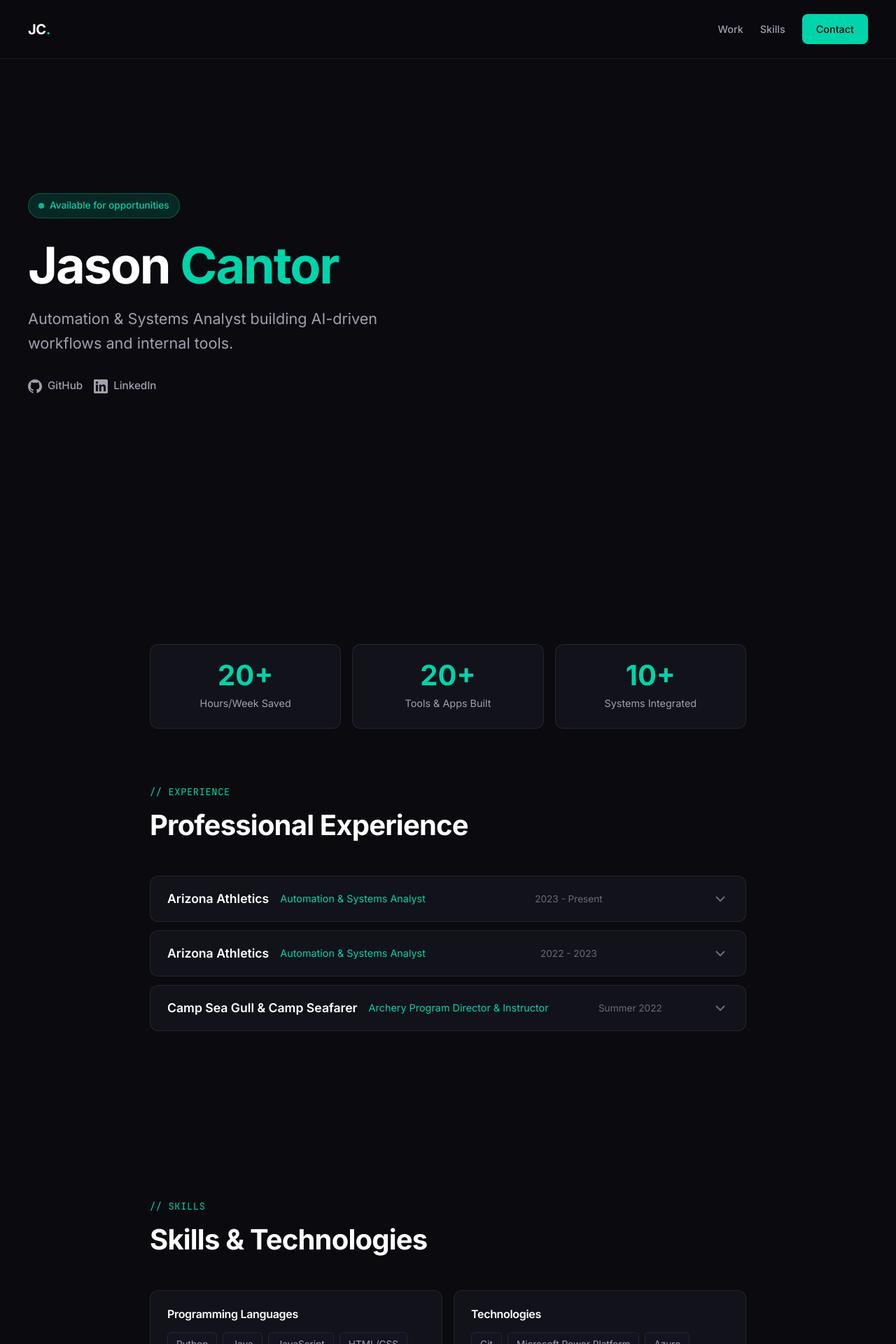
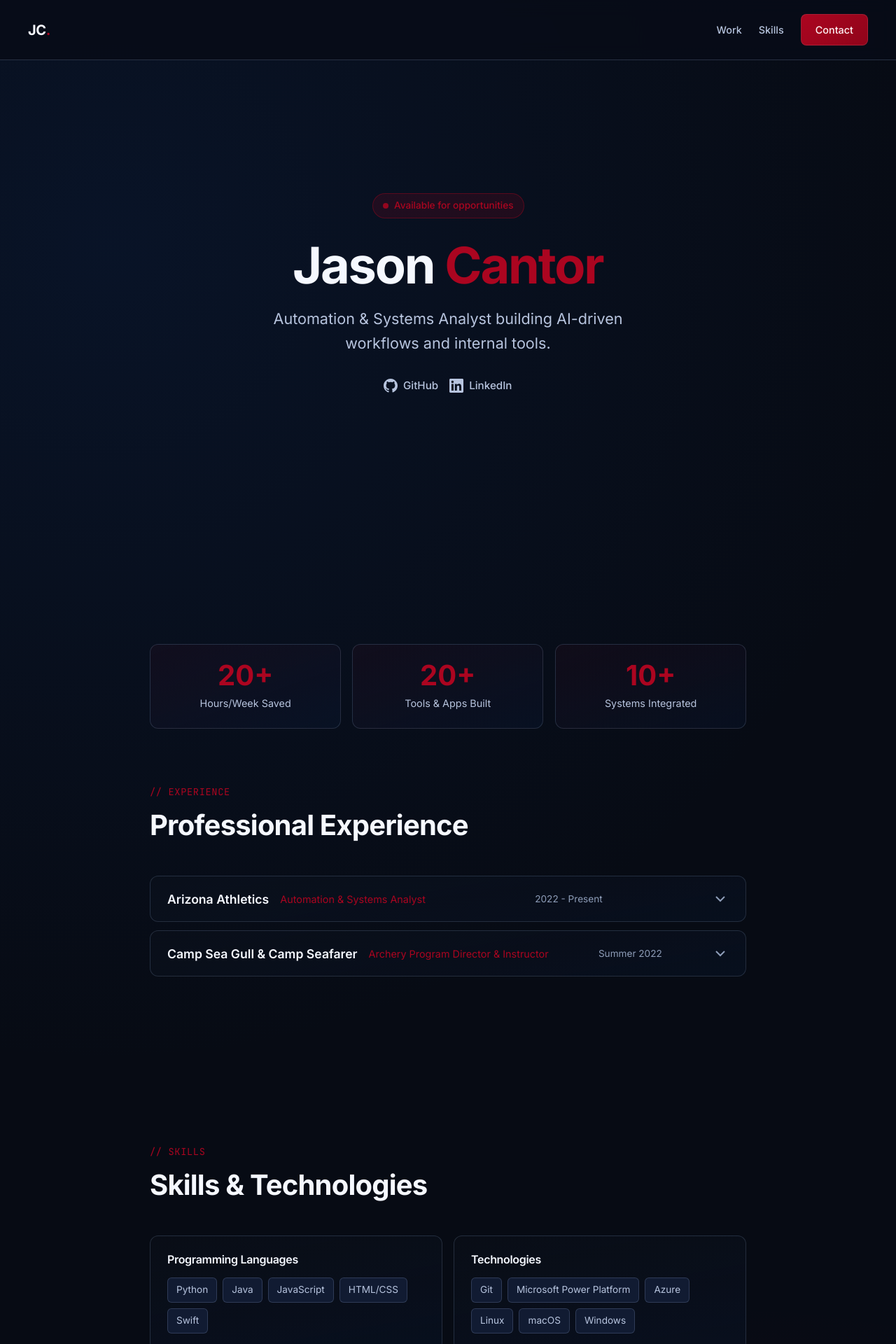
Before and after one commit to jasoncantor/jasoncantorcom, a React (Vite) app: page / in a window 1280 px wide. Shown: the top 1920 px of the page at 70% size. Built offline with nearby package versions, Linux system fonts and the light colour scheme.

Commit message:
Implement Arizona experience updates

```diff
--- a/src/App.jsx
+++ b/src/App.jsx
@@ -1,7 +1,58 @@
-import { useState } from 'react';
+import { useState, useEffect, useRef } from 'react';
 
-const AccordionItem = ({ company, role, date, description, details, tags, isActive, onClick }) => (
-  <div className={`accordion-item ${isActive ? 'active' : ''}`}>
+const useScrollAnimation = (threshold = 0.1) => {
+  const ref = useRef(null);
+  const [isVisible, setIsVisible] = useState(false);
+
+  useEffect(() => {
+    const element = ref.current;
+    if (!element) return;
+
+    const prefersReducedMotion = window.matchMedia('(prefers-reduced-motion: reduce)').matches;
+    if (prefersReducedMotion) {
+      setIsVisible(true);
+      return;
+    }
+
+    const observer = new IntersectionObserver(
+      ([entry]) => {
+        if (entry.isIntersecting) {
+          setIsVisible(true);
+          observer.unobserve(element);
+        }
+      },
+      { threshold, rootMargin: '0px 0px -50px 0px' }
+    );
+
+    observer.observe(element);
+    return () => observer.disconnect();
+  }, [threshold]);
+
+  return [ref, isVisible];
+};
+
+const AccordionItem = ({
+  company,
+  role,
+  date,
+  description,
+  details,
+  tags,
+  isActive,
+  onClick,
+  variant = 'up',
+  delay = 0,
+  threshold = 0.1
+}) => {
+  const [animationRef, isVisible] = useScrollAnimation(threshold);
+
+  return (
+    <div
+      ref={animationRef}
+      className={`accordion-item animate-on-scroll ${isActive ? 'active' : ''} ${isVisible ? 'visible' : ''}`}
+      data-variant={variant}
+      style={{ '--reveal-delay': `${delay}ms` }}
+    >
       <button className="accordion-header" onClick={onClick}>
         <div className="accordion-left">
           <span className="accordion-company">{company}</span>
@@ -29,9 +80,18 @@ const AccordionItem = ({ company, role, date, description, details, tags, isActi
       </div>
     </div>
   );
+};
 
-const SkillCard = ({ title, skills }) => (
-  <div className="skill-card">
+const SkillCard = ({ title, skills, variant = 'up', delay = 0, threshold = 0.1 }) => {
+  const [animationRef, isVisible] = useScrollAnimation(threshold);
+
+  return (
+    <div
+      ref={animationRef}
+      className={`skill-card animate-on-scroll ${isVisible ? 'visible' : ''}`}
+      data-variant={variant}
+      style={{ '--reveal-delay': `${delay}ms` }}
+    >
       <h3 className="skill-title">{title}</h3>
       <div className="skill-items">
         {skills.map((skill) => (
@@ -40,6 +100,29 @@ const SkillCard = ({ title, skills }) => (
       </div>
     </div>
   );
+};
+
+const AnimatedSection = ({
+  children,
+  className = '',
+  variant = 'up',
+  delay = 0,
+  threshold = 0.1,
+  as: Component = 'div'
+}) => {
+  const [ref, isVisible] = useScrollAnimation(threshold);
+
+  return (
+    <Component
+      ref={ref}
+      className={`animate-on-scroll ${isVisible ? 'visible' : ''} ${className}`.trim()}
+      data-variant={variant}
+      style={{ '--reveal-delay': `${delay}ms` }}
+    >
+      {children}
+    </Component>
+  );
+};
 
 function App() {
   const [activeIndex, setActiveIndex] = useState(null);
@@ -52,28 +135,17 @@ function App() {
     {
       company: "Arizona Athletics",
       role: "Automation & Systems Analyst",
-      date: "2023 - Present",
-      description: "Building custom web apps and automation tools that streamline operations across Athletics departments.",
+      date: "2022 - Present",
+      description: "Building custom web applications and automations that modernize workflows, improve data quality, and support operational decision-making across Athletics.",
       details: [
-        "Designed and developed web applications and automation tools to improve daily operations",
-        "Built full-stack solutions with Python, JavaScript, HTML/CSS, and Microsoft Power Platform",
-        "Created equipment checkout and inventory systems with dynamic interfaces and automated reporting",
-        "Connected Microsoft 365, Excel, and internal databases via cloud services and APIs for real-time sync"
+        "Designed and developed custom web applications and automation tools that streamlined day-to-day operations across multiple Athletics departments.",
+        "Digitized business receipt submissions using Power Apps and Power Automate, replacing manual intake and standardizing required data.",
+        "Built an automated post-submission workflow that routes, tags, and organizes receipts after upload, improving retrieval, tracking, and staff follow-through.",
+        "Developed a program that reviews game broadcast footage and measures sponsor visibility duration for partnership reporting and decision support.",
+        "Collaborated with staff and leadership to analyze workflows, identify inefficiencies, and deploy scalable web-based solutions tailored to end-user needs.",
+        "Managed the full software development lifecycle, including requirements gathering, UI design, testing, deployment, and user training."
       ],
-      tags: ["Python", "JavaScript", "HTML/CSS", "Power Platform", "Power Apps", "Power Automate"]
-    },
-    {
-      company: "Arizona Athletics",
-      role: "Automation & Systems Analyst",
-      date: "2022 - 2023",
-      description: "Partnering with staff and leadership to modernize systems, improve data visibility, and deliver scalable internal tools.",
-      details: [
-        "Collaborated with stakeholders to analyze workflows, identify inefficiencies, and define requirements",
-        "Managed the full software lifecycle: discovery, UI design, testing, deployment, and training",
-        "Built reporting and dashboarding experiences to improve operational decision-making",
-        "Integrated legacy systems with cloud services and APIs to unify data across departments"
-      ],
-      tags: ["Requirements", "UI Design", "Dashboards", "APIs", "Data Sync"]
+      tags: ["Python", "JavaScript", "HTML/CSS", "Power Platform", "Power Apps", "Power Automate", "APIs", "Dashboards"]
     },
     {
       company: "Camp Sea Gull & Camp Seafarer",
@@ -112,14 +184,16 @@ function App() {
 
       <section className="hero">
         <div className="hero-content">
-          <div className="hero-label">Available for opportunities</div>
-          <h1 className="hero-title">
+          <AnimatedSection className="hero-label" variant="zoom" threshold={0.2}>
+            Available for opportunities
+          </AnimatedSection>
+          <AnimatedSection as="h1" className="hero-title" variant="up" delay={120} threshold={0.2}>
             Jason <span>Cantor</span>
-          </h1>
-          <p className="hero-subtitle">
+          </AnimatedSection>
+          <AnimatedSection as="p" className="hero-subtitle" variant="up" delay={220} threshold={0.2}>
             Automation & Systems Analyst building AI-driven workflows and internal tools.
-          </p>
-          <div className="hero-links">
+          </AnimatedSection>
+          <AnimatedSection className="hero-links" variant="up" delay={320} threshold={0.2}>
             <a href="https://github.com/jasoncantor" target="_blank" rel="noreferrer">
               <svg width="20" height="20" viewBox="0 0 24 24" fill="currentColor">
                 <path d="M12 0c-6.626 0-12 5.373-12 12 0 5.302 3.438 9.8 8.207 11.387.599.111.793-.261.793-.577v-2.234c-3.338.726-4.033-1.416-4.033-1.416-.546-1.387-1.333-1.756-1.333-1.756-1.089-.745.083-.729.083-.729 1.205.084 1.839 1.237 1.839 1.237 1.07 1.834 2.807 1.304 3.492.997.107-.775.418-1.305.762-1.604-2.665-.305-5.467-1.334-5.467-5.931 0-1.311.469-2.381 1.236-3.221-.124-.303-.535-1.524.117-3.176 0 0 1.008-.322 3.301 1.23.957-.266 1.983-.399 3.003-.404 1.02.005 2.047.138 3.006.404 2.291-1.552 3.297-1.23 3.297-1.23.653 1.653.242 2.874.118 3.176.77.84 1.235 1.911 1.235 3.221 0 4.609-2.807 5.624-5.479 5.921.43.372.823 1.102.823 2.222v3.293c0 .319.192.694.801.576 4.765-1.589 8.199-6.086 8.199-11.386 0-6.627-5.373-12-12-12z"/>
@@ -132,32 +206,38 @@ function App() {
               </svg>
               LinkedIn
             </a>
-          </div>
+          </AnimatedSection>
         </div>
       </section>
 
       <section className="section">
         <div className="container">
           <div className="stats-grid">
+            <AnimatedSection variant="left" delay={0}>
               <div className="stat-card">
                 <div className="stat-number">20+</div>
                 <div className="stat-label">Hours/Week Saved</div>
               </div>
+            </AnimatedSection>
+            <AnimatedSection variant="up" delay={120}>
               <div className="stat-card">
                 <div className="stat-number">20+</div>
                 <div className="stat-label">Tools & Apps Built</div>
               </div>
+            </AnimatedSection>
+            <AnimatedSection variant="right" delay={240}>
               <div className="stat-card">
                 <div className="stat-number">10+</div>
                 <div className="stat-label">Systems Integrated</div>
               </div>
+            </AnimatedSection>
           </div>
 
           <div id="work">
-            <div className="section-header">
+            <AnimatedSection className="section-header" variant="left">
               <p className="section-label">// EXPERIENCE</p>
               <h2 className="section-title">Professional Experience</h2>
-            </div>
+            </AnimatedSection>
 
             <div className="accordion">
               {experiences.map((exp, index) => (
@@ -166,6 +246,9 @@ function App() {
                   {...exp}
                   isActive={activeIndex === index}
                   onClick={() => handleAccordionClick(index)}
+                  variant={index % 2 === 0 ? 'left' : 'right'}
+                  delay={index * 140}
+                  threshold={0.15}
                 />
               ))}
             </div>
@@ -175,14 +258,20 @@ function App() {
 
       <section id="skills" className="section">
         <div className="container">
-          <div className="section-header">
+          <AnimatedSection className="section-header" variant="right">
             <p className="section-label">// SKILLS</p>
             <h2 className="section-title">Skills & Technologies</h2>
-          </div>
+          </AnimatedSection>
 
           <div className="skills-grid">
-            {skillCategories.map((category) => (
-              <SkillCard key={category.title} {...category} />
+            {skillCategories.map((category, index) => (
+              <SkillCard
+                key={category.title}
+                {...category}
+                variant={index % 2 === 0 ? 'left' : 'right'}
+                delay={index * 100}
+                threshold={0.15}
+              />
             ))}
           </div>
         </div>
@@ -190,22 +279,25 @@ function App() {
 
       <section className="section">
         <div className="container">
+          <AnimatedSection variant="zoom" delay={100}>
             <div className="github-card">
               <h3 className="github-title">GitHub Activity</h3>
               <p className="github-desc">Live contribution tracker synced from GitHub.</p>
               <div className="github-graph">
                 <img
-                src="https://ghchart.rshah.org/00d4aa/jasoncantor"
+                  src="https://ghchart.rshah.org/AB0520/jasoncantor"
                   alt="Jason Cantor GitHub contribution graph"
                   loading="lazy"
                 />
               </div>
             </div>
+          </AnimatedSection>
         </div>
       </section>
 
       <section className="contact">
         <div className="container">
+          <AnimatedSection variant="up" delay={100}>
             <h2 className="contact-title">
               Let's Build <span>Something Great</span>
             </h2>
@@ -214,6 +306,7 @@ function App() {
               jcantor@arizona.edu
             </a>
             <p className="contact-footer">University of Arizona '26</p>
+          </AnimatedSection>
         </div>
       </section>
 
--- a/src/index.css
+++ b/src/index.css
@@ -1,19 +1,23 @@
 @import url('https://fonts.googleapis.com/css2?family=Inter:wght@400;500;600;700&family=JetBrains+Mono:wght@400;500&display=swap');
 
 :root {
-  --bg: #0a0a0f;
-  --bg-secondary: #0f0f15;
-  --bg-tertiary: #141420;
-  --card: #12121a;
-  --card-hover: #1a1a25;
-  --border: rgba(255, 255, 255, 0.08);
-  --border-hover: rgba(255, 255, 255, 0.15);
-  --text: #ffffff;
-  --text-secondary: #a0a0b0;
-  --text-muted: #6b6b7a;
-  --accent: #00d4aa;
-  --accent-dim: rgba(0, 212, 170, 0.15);
-  --accent-glow: rgba(0, 212, 170, 0.4);
+  --az-red: #AB0520;
+  --az-navy: #0C234B;
+  --bg: #070b14;
+  --bg-secondary: #0b1222;
+  --bg-tertiary: #111b32;
+  --card: #0e172a;
+  --card-hover: #162441;
+  --border: rgba(147, 170, 206, 0.2);
+  --border-hover: rgba(171, 5, 32, 0.5);
+  --text: #f5f8ff;
+  --text-secondary: #b7c4de;
+  --text-muted: #8e9db8;
+  --accent: var(--az-red);
+  --accent-secondary: var(--az-navy);
+  --accent-dim: rgba(171, 5, 32, 0.15);
+  --accent-glow: rgba(171, 5, 32, 0.4);
+  --navy-dim: rgba(12, 35, 75, 0.35);
   --font-sans: 'Inter', -apple-system, BlinkMacSystemFont, sans-serif;
   --font-mono: 'JetBrains Mono', monospace;
 }
@@ -30,7 +34,10 @@ html {
 
 body {
   font-family: var(--font-sans);
-  background-color: var(--bg);
+  background:
+    radial-gradient(circle at 12% 10%, var(--navy-dim), transparent 35%),
+    radial-gradient(circle at 82% 85%, rgba(171, 5, 32, 0.2), transparent 35%),
+    var(--bg);
   color: var(--text);
   overflow-x: hidden;
   min-height: 100vh;
@@ -86,9 +93,9 @@ h1, h2, h3, h4, h5, h6 {
   align-items: center;
   padding: 20px 24px;
   z-index: 100;
-  background: rgba(10, 10, 15, 0.85);
+  background: rgba(7, 12, 24, 0.86);
   backdrop-filter: blur(12px);
-  border-bottom: 1px solid var(--border);
+  border-bottom: 1px solid rgba(134, 157, 193, 0.25);
 }
 
 @media (min-width: 768px) {
@@ -140,12 +147,13 @@ h1, h2, h3, h4, h5, h6 {
 }
 
 .btn-primary {
-  background: var(--accent);
-  color: var(--bg);
+  background: linear-gradient(135deg, var(--accent), #90041a);
+  color: #fef2f4;
+  border: 1px solid rgba(255, 255, 255, 0.1);
 }
 
 .btn-primary:hover {
-  background: #00e6b8;
+  background: linear-gradient(135deg, #c01232, #9e0a23);
   box-shadow: 0 0 20px var(--accent-glow);
 }
 
@@ -165,6 +173,7 @@ h1, h2, h3, h4, h5, h6 {
   display: flex;
   flex-direction: column;
   justify-content: center;
+  align-items: center;
   padding: 120px 24px 80px;
 }
 
@@ -176,6 +185,12 @@ h1, h2, h3, h4, h5, h6 {
 
 .hero-content {
   max-width: 720px;
+  width: min(100%, 720px);
+  margin: 0 auto;
+  text-align: center;
+  display: flex;
+  flex-direction: column;
+  align-items: center;
 }
 
 .hero-label {
@@ -184,7 +199,7 @@ h1, h2, h3, h4, h5, h6 {
   gap: 8px;
   padding: 6px 14px;
   background: var(--accent-dim);
-  border: 1px solid rgba(0, 212, 170, 0.3);
+  border: 1px solid rgba(171, 5, 32, 0.4);
   border-radius: 999px;
   font-size: 0.85rem;
   color: var(--accent);
@@ -284,7 +299,7 @@ h1, h2, h3, h4, h5, h6 {
 }
 
 .stat-card {
-  background: var(--card);
+  background: linear-gradient(160deg, rgba(171, 5, 32, 0.06), rgba(12, 35, 75, 0.2));
   border: 1px solid var(--border);
   border-radius: 12px;
   padding: 24px;
@@ -295,6 +310,7 @@ h1, h2, h3, h4, h5, h6 {
 .stat-card:hover {
   border-color: var(--border-hover);
   transform: translateY(-2px);
+  background: linear-gradient(160deg, rgba(171, 5, 32, 0.09), rgba(12, 35, 75, 0.25));
 }
 
 .stat-number {
@@ -317,7 +333,7 @@ h1, h2, h3, h4, h5, h6 {
 }
 
 .accordion-item {
-  background: var(--card);
+  background: linear-gradient(170deg, rgba(255, 255, 255, 0.01), rgba(12, 35, 75, 0.18));
   border: 1px solid var(--border);
   border-radius: 12px;
   overflow: hidden;
@@ -440,7 +456,7 @@ h1, h2, h3, h4, h5, h6 {
 .accordion-tag {
   padding: 6px 12px;
   background: var(--bg-tertiary);
-  border: 1px solid var(--border);
+  border: 1px solid rgba(134, 157, 193, 0.25);
   border-radius: 6px;
   font-family: var(--font-mono);
   font-size: 0.8rem;
@@ -460,7 +476,7 @@ h1, h2, h3, h4, h5, h6 {
 }
 
 .skill-card {
-  background: var(--card);
+  background: linear-gradient(170deg, rgba(255, 255, 255, 0.01), rgba(12, 35, 75, 0.18));
   border: 1px solid var(--border);
   border-radius: 12px;
   padding: 24px;
@@ -487,7 +503,7 @@ h1, h2, h3, h4, h5, h6 {
 .skill-pill {
   padding: 6px 12px;
   background: var(--bg-tertiary);
-  border: 1px solid var(--border);
+  border: 1px solid rgba(134, 157, 193, 0.25);
   border-radius: 6px;
   font-size: 0.85rem;
   color: var(--text-secondary);
@@ -501,7 +517,7 @@ h1, h2, h3, h4, h5, h6 {
 }
 
 .github-card {
-  background: var(--card);
+  background: linear-gradient(170deg, rgba(255, 255, 255, 0.01), rgba(12, 35, 75, 0.18));
   border: 1px solid var(--border);
   border-radius: 12px;
   padding: 24px;
@@ -576,7 +592,7 @@ h1, h2, h3, h4, h5, h6 {
 
 .footer {
   padding: 24px;
-  border-top: 1px solid var(--border);
+  border-top: 1px solid rgba(134, 157, 193, 0.25);
   text-align: center;
 }
 
@@ -595,4 +611,43 @@ h1, h2, h3, h4, h5, h6 {
   html {
     scroll-behavior: auto;
   }
+
+  .animate-on-scroll {
+    opacity: 1 !important;
+    transform: none !important;
+    filter: none !important;
+    transition-delay: 0ms !important;
+  }
 }
+
+.animate-on-scroll {
+  --reveal-delay: 0ms;
+  opacity: 0;
+  transform: translate3d(0, 46px, 0) scale(0.97);
+  filter: blur(8px);
+  transition:
+    opacity 0.72s cubic-bezier(0.22, 1, 0.36, 1),
+    transform 0.72s cubic-bezier(0.22, 1, 0.36, 1),
+    filter 0.72s cubic-bezier(0.22, 1, 0.36, 1);
+  transition-delay: var(--reveal-delay);
+  will-change: transform, opacity, filter;
+}
+
+.animate-on-scroll[data-variant='left'] {
+  transform: translate3d(-56px, 18px, 0) scale(0.97);
+}
+
+.animate-on-scroll[data-variant='right'] {
+  transform: translate3d(56px, 18px, 0) scale(0.97);
+}
+
+.animate-on-scroll[data-variant='zoom'] {
+  transform: translate3d(0, 26px, 0) scale(0.93);
+  filter: blur(10px);
+}
+
+.animate-on-scroll.visible {
+  opacity: 1;
+  transform: translate3d(0, 0, 0) scale(1);
+  filter: blur(0);
+}
```
Also changed, not shown: 5 other files (tests, documents, lock files or other folders). Lines whose indentation alone changed are shown as unchanged.
